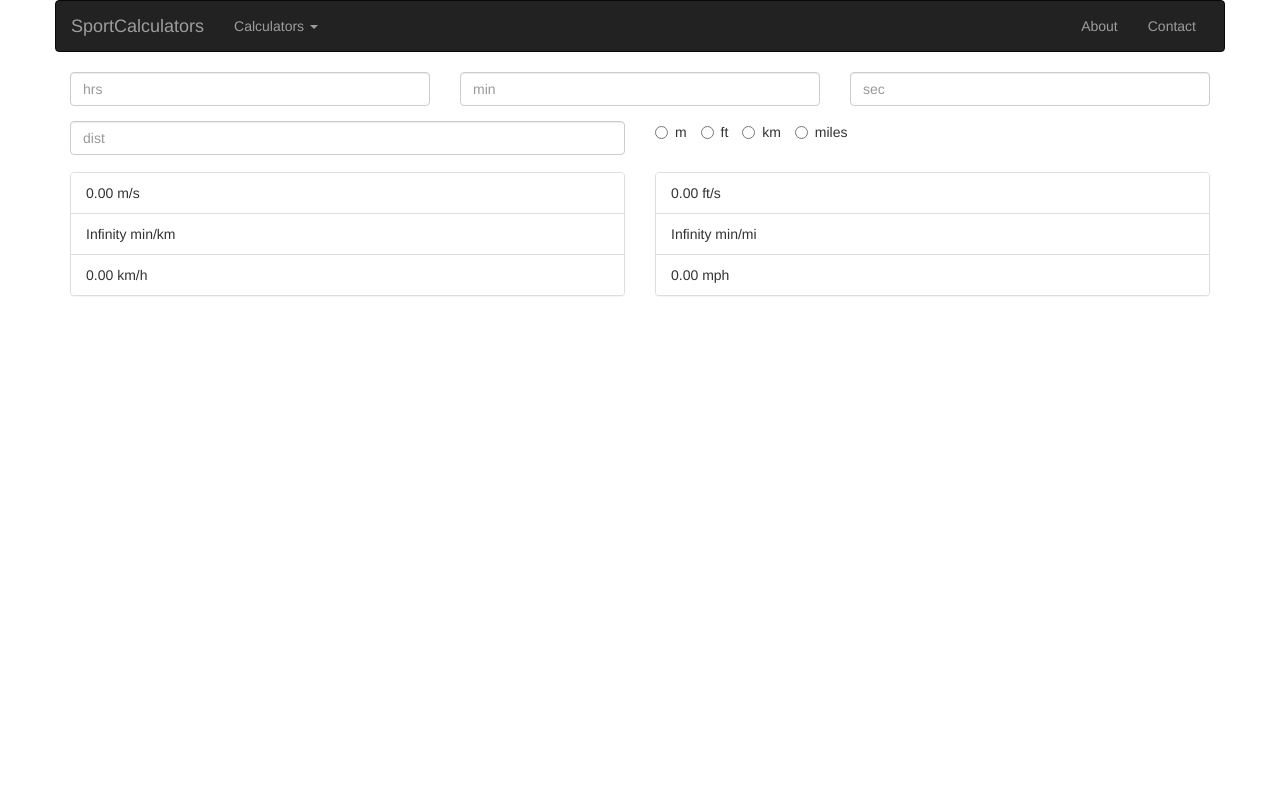
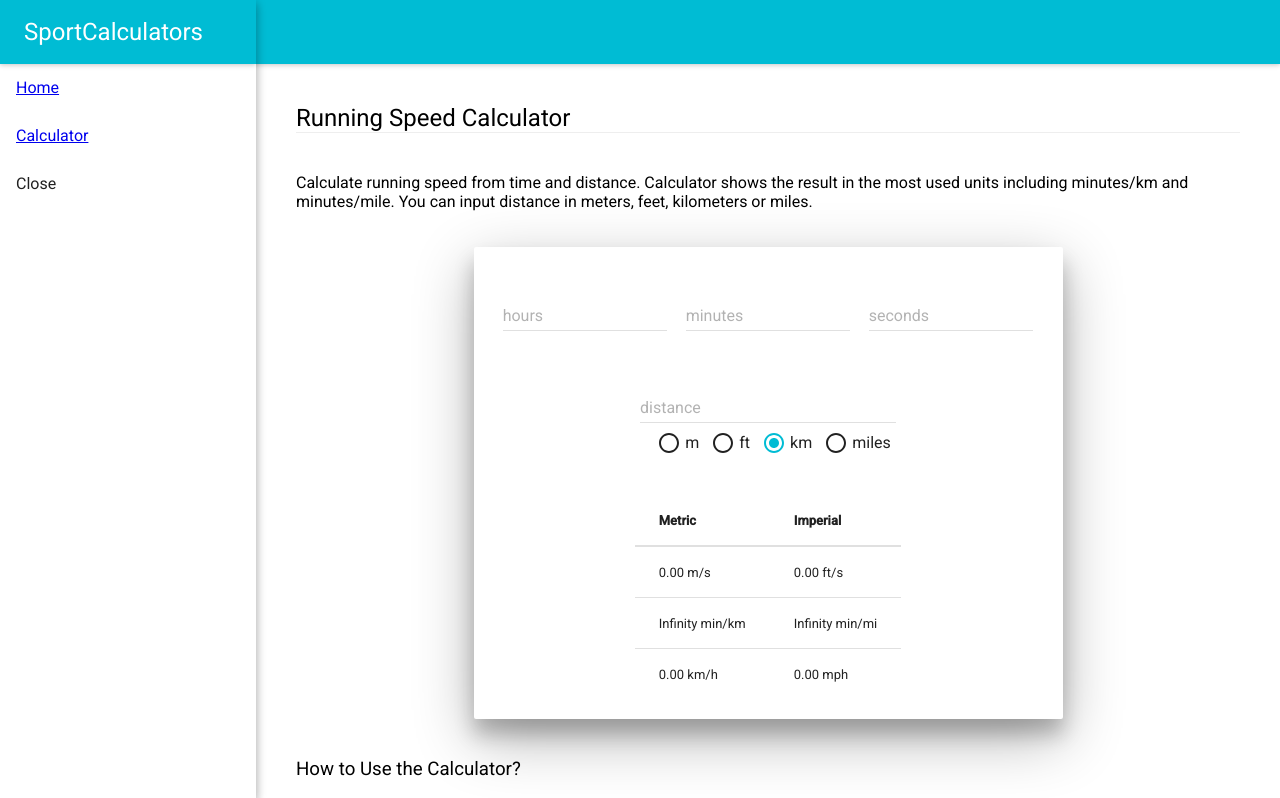
Before and after one commit to parzu/sportcalculators, a Next.js app: page /calculator in a window 1280 px wide. Shown: the top 798 px of the page. Built offline with nearby package versions, Linux system fonts and the light colour scheme.

Commit message:
First calculator page and menu working

```diff
--- a/components/App.js
+++ b/components/App.js
@@ -1,9 +1,10 @@
 import React from 'react';
-import { Grid, Row, Navbar, Nav, NavItem, NavDropdown, MenuItem, Button } from 'react-bootstrap';
 import TimeSelector from './TimeSelector.js';
 import DistanceSelector from './DistanceSelector.js';
 import SpeedDisplay from './SpeedDisplay.js';
 import Head from 'next/head'
+import Paper from 'material-ui/Paper';
+import {RadioButton, RadioButtonGroup} from 'material-ui/RadioButton';
 //import './App.css';
 
 class App extends React.Component {
@@ -15,6 +16,8 @@ class App extends React.Component {
       speed: 0,
     };
   }
+
+
 
   calculateSpeed() {
     if (this.state.time > 0 && this.state.distance > 0) {
@@ -31,47 +34,44 @@ class App extends React.Component {
   }
 
   render() {
+    const style = {
+      // height: 100,
+      // width: 100,
+      padding: 20,
+      textAlign: 'center',
+      maxWidth: '600px',
+      diplay: 'flex',
+    };
+
     return (
-      <div>
-      <Head>
-        <link rel="stylesheet" href="https://maxcdn.bootstrapcdn.com/bootstrap/latest/css/bootstrap.min.css"/>
-      </Head>
-      <Grid>
-            <Row>
-                <Navbar inverse collapseOnSelect>
-                  <Navbar.Header>
-                    <Navbar.Brand>
-                      <a href="#">SportCalculators</a>
-                    </Navbar.Brand>
-                    <Navbar.Toggle />
-                  </Navbar.Header>
-                  <Navbar.Collapse>
-                    <Nav>
-                      <NavDropdown eventKey={3} title="Calculators" id="basic-nav-dropdown">
-                        <MenuItem eventKey={3.1}>Action</MenuItem>
-                        <MenuItem eventKey={3.2}>Another action</MenuItem>
-                        <MenuItem eventKey={3.3}>Something else here</MenuItem>
-                        <MenuItem divider />
-                        <MenuItem eventKey={3.3}>Separated link</MenuItem>
-                      </NavDropdown>
-                    </Nav>
-                    <Nav pullRight>
-                      <NavItem eventKey={1} href="#">About</NavItem>
-                      <NavItem eventKey={2} href="#">Contact</NavItem>
-                    </Nav>
-                  </Navbar.Collapse>
-                </Navbar>
-            </Row>
-            <Row>
-              <TimeSelector time={this.state.time} onTimeChange={this.onTimeChange.bind(this)}/>
-            </Row>
-            <Row>
-              <DistanceSelector distance={this.state.distance} onDistanceChange={this.onDistanceChange.bind(this)}/>
-            </Row>
-            <Row>
-              <SpeedDisplay speed={this.state.speed} />
-            </Row>
-      </Grid>
+      <div className='parent'>
+        <style jsx >{`
+          .parent {
+            display: flex;
+            justify-content: center;
+          }
+          .child {
+            margin: auto;  /* Magic! */
+          }
+          .time {
+            margin-bottom: 20px;
+          }
+          .distance {
+            margin-bottom: 40px;
+          }
+        `}</style>
+
+        <Paper className='calculatorBox' style={style} zDepth={5}>
+          <div className='time child'>
+            <TimeSelector  time={this.state.time} onTimeChange={this.onTimeChange.bind(this)}/>
+          </div>
+          <div className='distance child'>
+            <DistanceSelector distance={this.state.distance} onDistanceChange={this.onDistanceChange.bind(this)}/>
+          </div>
+          <div className='speed child'>
+            <SpeedDisplay speed={this.state.speed} />
+          </div>
+        </Paper>
       </div>
     );
   }
--- a/components/DistanceSelector.js
+++ b/components/DistanceSelector.js
@@ -1,5 +1,6 @@
 import React from 'react';
-import { Grid, Row, Col, FormGroup, Radio, FormControl} from 'react-bootstrap';
+import TextField from 'material-ui/TextField';
+import {RadioButton, RadioButtonGroup} from 'material-ui/RadioButton';
 //import './TimeSelector.css';
 
 class DistanceSelector extends React.Component {
@@ -7,13 +8,11 @@ class DistanceSelector extends React.Component {
     super(props);
     this.state = {
         dist: '0',
-        distType: 'm',
+        distType: 'km',
      };
   }
 
   handleChange(event) {
-    console.log(event.target.name);
-    console.log(event.target.value);
     this.setState({[event.target.name]: event.target.value}, this.distChanged);
   }
 
@@ -32,36 +31,31 @@ class DistanceSelector extends React.Component {
 
   render() {
     return (
-        <form>
-            <FormGroup>
-                <Grid>
-                    <Row>
-                        <Col xs={12} md={6}>
-                            <FormControl placeholder="dist" componentClass="input" name="dist" type='text' onChange={this.handleChange.bind(this)} />
-                        </Col>
-                        <Col xs={12} md={6}>
-                            <FormGroup onChange={this.handleChange.bind(this)} >
-                                <Radio name="distType" value='m' inline selected>
-                                    m
-                                </Radio>
-                                {' '}
-                                <Radio name="distType" value='ft' inline>
-                                    ft
-                                </Radio>
-                                {' '}
-                                <Radio name="distType" value='km' inline>
-                                    km
-                                </Radio>
-                                {' '}
-                                <Radio name="distType" value='miles' inline>
-                                    miles
-                                </Radio>
-                            </FormGroup>
-                        </Col>
-                    </Row>
-                </Grid>
-            </FormGroup>
-        </form>
+        <div className='parent'>
+            <style jsx >{`
+            .parent {
+                display: flex;
+                flex-flow: column;
+            }
+
+            .child {
+                margin: auto;
+
+            }
+
+            `}</style>
+            <div className='child'>
+                <TextField floatingLabelText='distance' hintText="distance" name="dist" type='text' onChange={this.handleChange.bind(this)} />
+            </div>
+            <div className='child'>
+                <RadioButtonGroup name="distType" defaultSelected="km" onChange={this.handleChange.bind(this)} style={{ display: 'flex' }}>
+                    <RadioButton value="m" label="m" style={{ width: 'auto' }} />
+                    <RadioButton value="ft" label="ft" style={{ width: 'auto' }} />
+                    <RadioButton value="km" label="km" style={{ width: 'auto' }} />
+                    <RadioButton value="miles" label="miles" style={{ width: 'auto' }} />
+                </RadioButtonGroup>
+            </div>
+        </div>
     );
   }
 }
--- /dev/null
+++ b/components/Layout.js
@@ -0,0 +1,111 @@
+import React from 'react';
+import Drawer from 'material-ui/Drawer';
+import MenuItem from 'material-ui/MenuItem';
+import RaisedButton from 'material-ui/RaisedButton';
+import MuiThemeProvider from 'material-ui/styles/MuiThemeProvider';
+import getMuiTheme from 'material-ui/styles/getMuiTheme';
+import Link from 'next/link';
+import AppBar from 'material-ui/AppBar';
+import Head from 'next/head';
+
+const muiThemeConfig = getMuiTheme({}, {userAgent: 'all'});
+
+export default class DrawerSimpleExample extends React.Component {
+
+  constructor(props) {
+    super(props);
+    this.state = {open: false, docked: false};
+  }
+
+  handleToggle = () => this.setState({open: !this.state.open});
+
+  handleWindowResize() {
+    if(window.innerWidth < 900) {
+      this.setState({ open: false, docked: false});
+    } else {
+      this.setState({ open: true, docked: true});
+    }
+  }
+
+  componentDidMount() {
+    this.handleWindowResize();
+    window.addEventListener("resize", this.handleWindowResize.bind(this));
+  }
+
+
+  render() {
+    return (
+      <MuiThemeProvider muiTheme={muiThemeConfig}>
+        <div>
+            <Head>
+                <title>My page title</title>
+                <meta name="viewport" content="initial-scale=1.0, width=device-width" />
+                <link href="https://fonts.googleapis.com/css?family=Roboto:300,400,500" rel="stylesheet" />
+            </Head>
+           <style jsx global>{`
+                body {
+                    margin: 0;
+                    font-family: 'Roboto', sans-serif;
+
+                }
+                h3 {
+                    font-weight: normal;
+                }
+                .calculator {
+                    font-weight: normal;
+                    border-bottom: 1px solid #eee;
+                    margin-bottom: 40px;
+
+                }
+                .container {
+                    margin: 40px;
+
+                }
+                .calculatorBox {
+                    margin: 20px;
+                }
+                @media (max-width: 600px) {
+                    .container {
+                        margin-left: 5px;
+                        margin-right: 5px;
+                    }
+                    .calculatorBox {
+                        margin-left: 5px;
+                        margin-right: 5px;
+                    }
+                }
+                @media (min-width: 900px) {
+                    .container {
+                        margin-left: 296px;
+                    }
+                }
+            `}</style>
+            <AppBar
+                title="SportCalculators"
+                iconClassNameRight="muidocs-icon-navigation-expand-more"
+                onLeftIconButtonTouchTap={this.handleToggle}
+            />
+            {/*<RaisedButton
+                label="Toggle Drawer"
+                onClick={this.handleToggle}
+            />*/}
+            <div className="navigation">
+                <Drawer
+                    open={this.state.open}
+                    docked={this.state.docked}
+                    onRequestChange={(open) => this.setState({open})}
+                >
+                        <AppBar showMenuIconButton={false} title='SportCalculators'/>
+                        <MenuItem><Link href="/"><a>Home</a></Link></MenuItem>
+                        <MenuItem><Link href="/calculator"><a>Calculator</a></Link></MenuItem>
+                        <MenuItem onClick={this.handleToggle}>Close</MenuItem>
+                </Drawer>
+            </div>
+            <div className='container'>
+                {this.props.children}
+            </div>
+        </div>
+      </MuiThemeProvider>
+    );
+  }
+}
--- a/components/SpeedDisplay.js
+++ b/components/SpeedDisplay.js
@@ -1,40 +1,53 @@
 import React from 'react';
-import { Grid, Row, Col, Panel, ListGroup, ListGroupItem} from 'react-bootstrap';
+import {
+  Table,
+  TableBody,
+  TableHeader,
+  TableHeaderColumn,
+  TableRow,
+  TableRowColumn,
+} from 'material-ui/Table';
 
 class SpeedDisplay extends React.Component {
-//   constructor(props) {
-//     super(props);
-//     this.state = {
-//         hours: '0',
-//         minutes: '0',
-//         seconds: '0',
-//      };
-//   }
+  constructor(props) {
+    super(props);
+    this.state = {
+     };
+  }
+
 
   render() {
     return (
-    <Grid>
-        <Row>
-            <Col xs={12} md ={6}>
-                <Panel collapsible defaultExpanded header="Metric">
-                    <ListGroup fill>
-                    <ListGroupItem>{this.props.speed.toFixed(2)} m/s</ListGroupItem>
-                    <ListGroupItem>{(16.67/this.props.speed).toFixed(2)} min/km</ListGroupItem>
-                    <ListGroupItem>{(this.props.speed*3.6).toFixed(2)} km/h</ListGroupItem>
-                    </ListGroup>
-                </Panel>
-            </Col>
-            <Col xs={12} md ={6}>
-                <Panel collapsible defaultExpanded header="Imperial">
-                    <ListGroup fill>
-                    <ListGroupItem>{(this.props.speed*3.28084).toFixed(2)} ft/s</ListGroupItem>
-                    <ListGroupItem>{(26.82/this.props.speed).toFixed(2)} min/mi</ListGroupItem>
-                    <ListGroupItem>{(this.props.speed*2.237).toFixed(2)} mph</ListGroupItem>
-                    </ListGroup>
-                </Panel>
-            </Col>
-        </Row>
-    </Grid>
+    <div>
+        <style jsx >{`
+            .headerRow {
+                border-bottom: 2px;
+                background-color: blue;
+            }
+        `}</style>
+        <div>
+             <Table className='speedTable'  style={{display: 'flex', alignItems: 'center', justifyContent: 'center'}}>
+                <TableBody displayRowCheckbox={false}>
+                    <TableRow style={{borderBottom: '2px solid #e0e0e0', fontWeight: 'bold'}}>
+                        <TableRowColumn>Metric</TableRowColumn>
+                        <TableRowColumn>Imperial</TableRowColumn>
+                    </TableRow>
+                    <TableRow>
+                        <TableRowColumn className='tableCell'>{this.props.speed.toFixed(2)} m/s</TableRowColumn>
+                        <TableRowColumn>{(this.props.speed*3.28084).toFixed(2)} ft/s</TableRowColumn>
+                    </TableRow>
+                    <TableRow>
+                        <TableRowColumn>{(16.67/this.props.speed).toFixed(2)} min/km</TableRowColumn>
+                        <TableRowColumn>{(26.82/this.props.speed).toFixed(2)} min/mi</TableRowColumn>
+                    </TableRow>
+                    <TableRow>
+                        <TableRowColumn>{(this.props.speed*3.6).toFixed(2)} km/h</TableRowColumn>
+                        <TableRowColumn>{(this.props.speed*2.237).toFixed(2)} mph</TableRowColumn>
+                    </TableRow>
+                </TableBody>
+            </Table>
+        </div>
+    </div>
     );
   }
 }
--- a/components/TimeSelector.js
+++ b/components/TimeSelector.js
@@ -1,5 +1,6 @@
 import React from 'react';
 import { Grid, Row, Col, FormGroup, FormControl} from 'react-bootstrap';
+import TextField from 'material-ui/TextField';
 //import './TimeSelector.css';
 
 class TimeSelector extends React.Component {
@@ -22,23 +23,29 @@ class TimeSelector extends React.Component {
 
   render() {
     return (
-        <form>
-            <FormGroup>
-                <Grid>
-                    <Row>
-                        <Col xs={4}>
-                            <FormControl placeholder="hrs" componentClass="input" name="hours" type='text'  onChange={this.handleChange.bind(this)} />
-                        </Col>
-                        <Col xs={4}>
-                            <FormControl placeholder="min" componentClass="input" name="minutes" type='text' onChange={this.handleChange.bind(this)}/>
-                        </Col>
-                        <Col xs={4}>
-                            <FormControl placeholder="sec" componentClass="input" name="seconds" type='text' onChange={this.handleChange.bind(this)}/>
-                        </Col>
-                    </Row>
-                </Grid>
-            </FormGroup>
-        </form>
+        <div className='parent'>
+            <style jsx >{`
+            .parent {
+                display: flex;
+                flex-flow: row nowrap;
+            }
+
+            .child {
+                margin: auto;  /* Magic! */
+                width: 30%;
+            }
+
+            `}</style>
+            <div className='child'>
+                <TextField floatingLabelText='hours' fullWidth={true} hintText="hours" name='hours' type='text' onChange={this.handleChange.bind(this)} />
+            </div>
+            <div className='child'>
+                <TextField floatingLabelText='minutes' fullWidth={true} hintText="minutes" name='minutes' type='text' onChange={this.handleChange.bind(this)}/>
+            </div>
+            <div className='child'>
+                <TextField floatingLabelText='seconds' fullWidth={true} hintText="seconds" name='seconds' type='text' onChange={this.handleChange.bind(this)}/>
+            </div>
+        </div>
     );
   }
 }
--- a/pages/calculator.js
+++ b/pages/calculator.js
@@ -1,5 +1,19 @@
 import App from '../components/App.js';
+import Layout from '../components/Layout.js';
 
 export default () => (
-  <App></App>
+  <Layout>
+    <h2 className='calculator'>Running Speed Calculator</h2>
+    <p>Calculate running speed from time and distance. Calculator shows the result in the most used units including minutes/km and minutes/mile. You can input distance in meters, feet, kilometers or miles.</p>
+    <App></App>
+    <h3>How to Use the Calculator?</h3>
+    <p>Insert your total running time in hours, minutes and seconds fields. Insert also your running distance and select the unit you want to use for distance. The calculator will calculate the speed in most used units.</p>
+    <p>Speed is calculated by dividing running distance with used time. Calculator calculates speed always to m/s and converts it to other units using following conversions:</p>
+    <ul>
+      <li>km/h = 3.6 * m/s</li>
+      <li>mph = 2.23694 * m/s</li>
+      <li>ft/s = 3.28084 * m/s</li>
+    </ul>
+    <p>The calculator also calculates running pace. This indicates how many minutes is used for one kilometer or one mile.</p>
+  </Layout>
 )
```
Also changed, not shown: package.json (+9 -1 lines), pages/index.js (+16 -3 lines).
